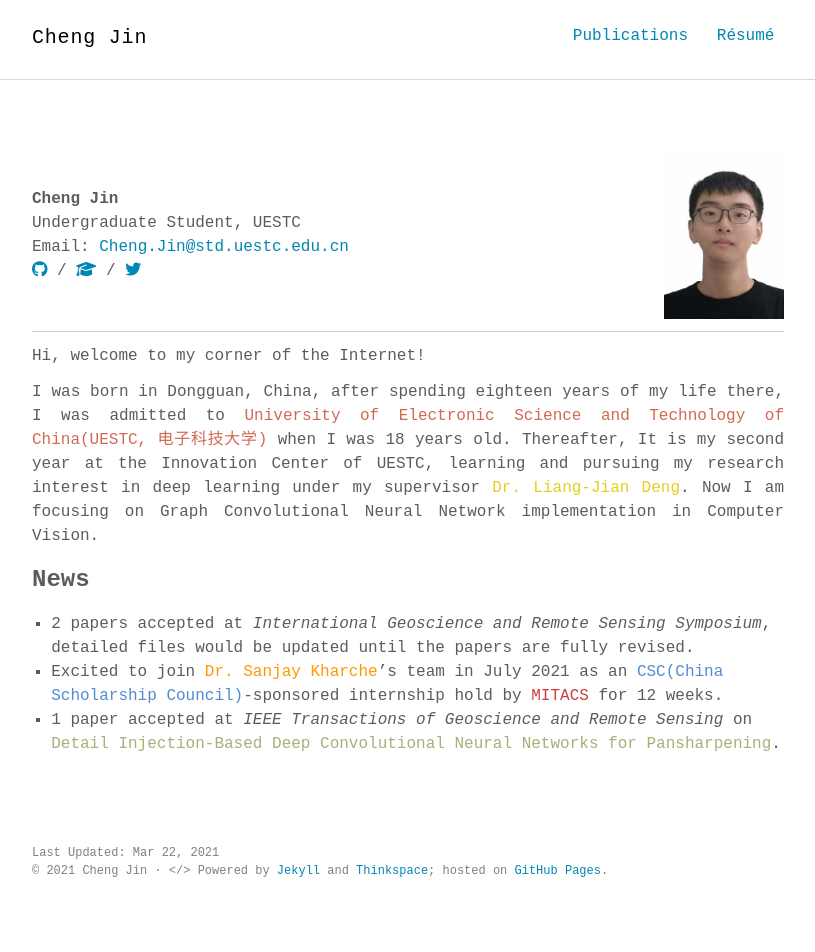
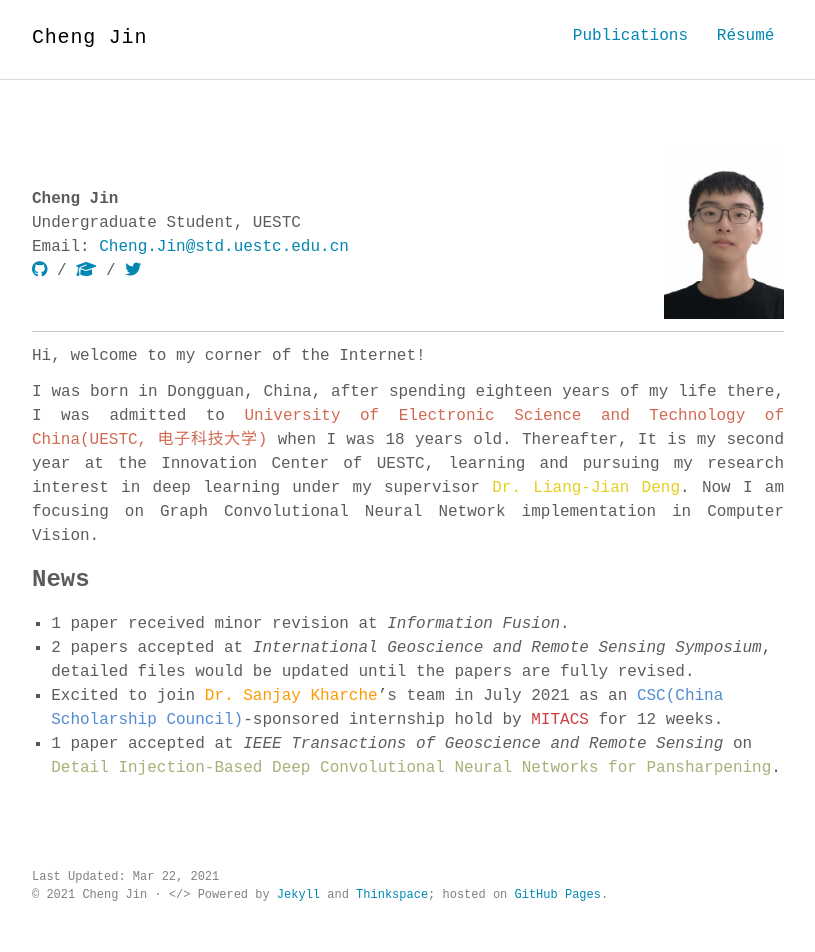
Before and after one commit to ChengJin-git/ChengJin-git.github.io, a Jekyll site: the page built from index.md, in a window 1280 px wide. Shown: the whole page, without its empty margins (232-1047 px from the left). Built offline with Jekyll 4.4.1, drawn with Linux system fonts in a browser that asks for light colours; nearby versions of some CDN libraries; some web fonts are replaced; before the commit the page ends 928 px from its top, so only the background shows below that.

Commit message:
iffus article status add

```diff
--- a/index.md
+++ b/index.md
@@ -18,6 +18,7 @@ I was born in Dongguan, China, after spending eighteen years of my life there, I
 
 ### News
 
+- 1 paper received minor revision at *Information Fusion*.
 - 2 papers accepted at *International Geoscience and Remote Sensing Symposium*, detailed files would be updated until the papers are fully revised.
 - Excited to join [<span style="color: #FF9900">Dr. Sanjay Kharche</span>](https://kcru.lawsonresearch.ca/research/srk/index.html){:target="_blank"}'s team in July 2021 as an [<span style="color: #528bd1">CSC(China Scholarship Council)</span>](https://www.csc.edu.cn/)-sponsored internship hold by [<span style="color: #c93e3e">MITACS</span>](https://www.mitacs.ca/) for 12 weeks.
 - 1 paper accepted at *IEEE Transactions of Geoscience and Remote Sensing* on [<span style="color: #a3b278">Detail Injection-Based Deep Convolutional Neural Networks for Pansharpening</span>](https://chengjin-git.github.io//2020/Detail-Injection-Based-Deep-Convolutional-Neural-Networks-for-Pansharpening/).
```
